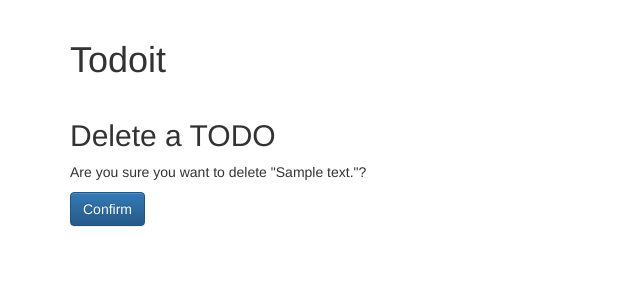
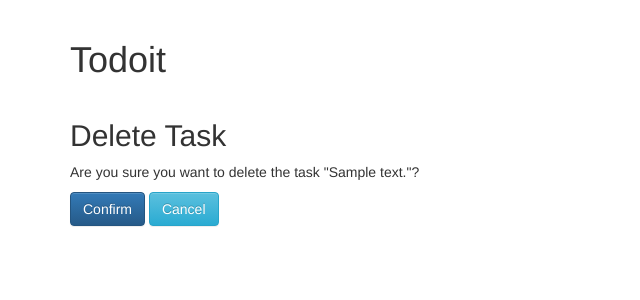
Before and after one commit to philratcliffe/todo, a Django app: page /todo/1/delete/ in a window 1280 px wide. Shown: the top 300 px of the page, without its empty margins (0-640 px from the left). Run offline with Django 3.2, Linux system fonts and the light colour scheme; tables that the repository leaves empty hold one stand-in row (values such as "Sample post"); some libraries are stand-ins or nearby versions.

Commit message:
Added a Cancel button to the Delete Task form. Improved the text a little.

```diff
--- a/todo/templates/todo/todo_confirm_delete.html
+++ b/todo/templates/todo/todo_confirm_delete.html
@@ -1,11 +1,13 @@
 {% extends "todo/base.html" %}
 
 {% block content %}
-<h2> Delete a TODO</h2>
+<h2> Delete Task</h2>
 <form action="" method="post">{% csrf_token %}
-    <p>Are you sure you want to delete "{{ object.task_text }}"?</p>
+    <p>Are you sure you want to delete the task "{{ object.task_text }}"?</p>
     <div class="form-actions">
         <button type="submit" class="btn btn-primary" >Confirm</button>
+        <a href="{% url 'index' %}" class="btn btn-info"
+            role="button">Cancel</a>
     </div>
 </form>
 {% endblock content %}
```
